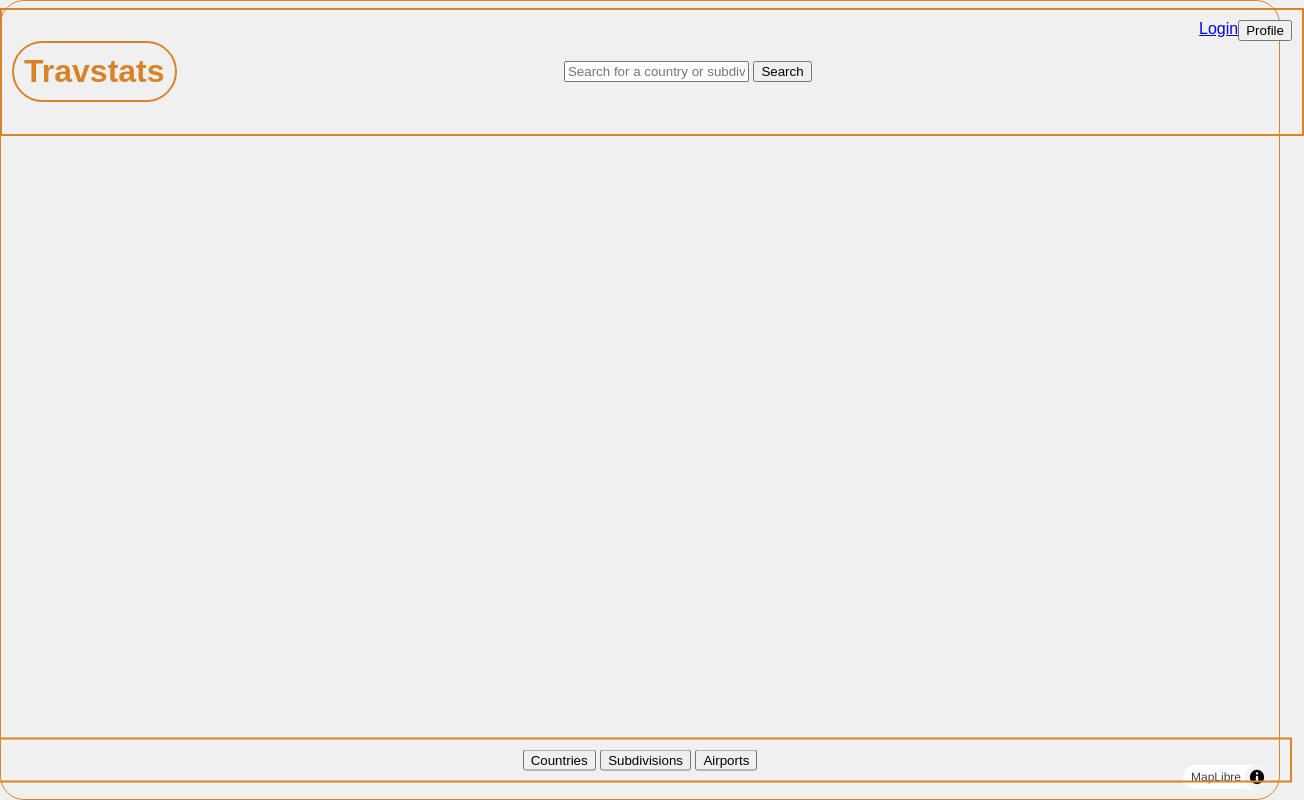
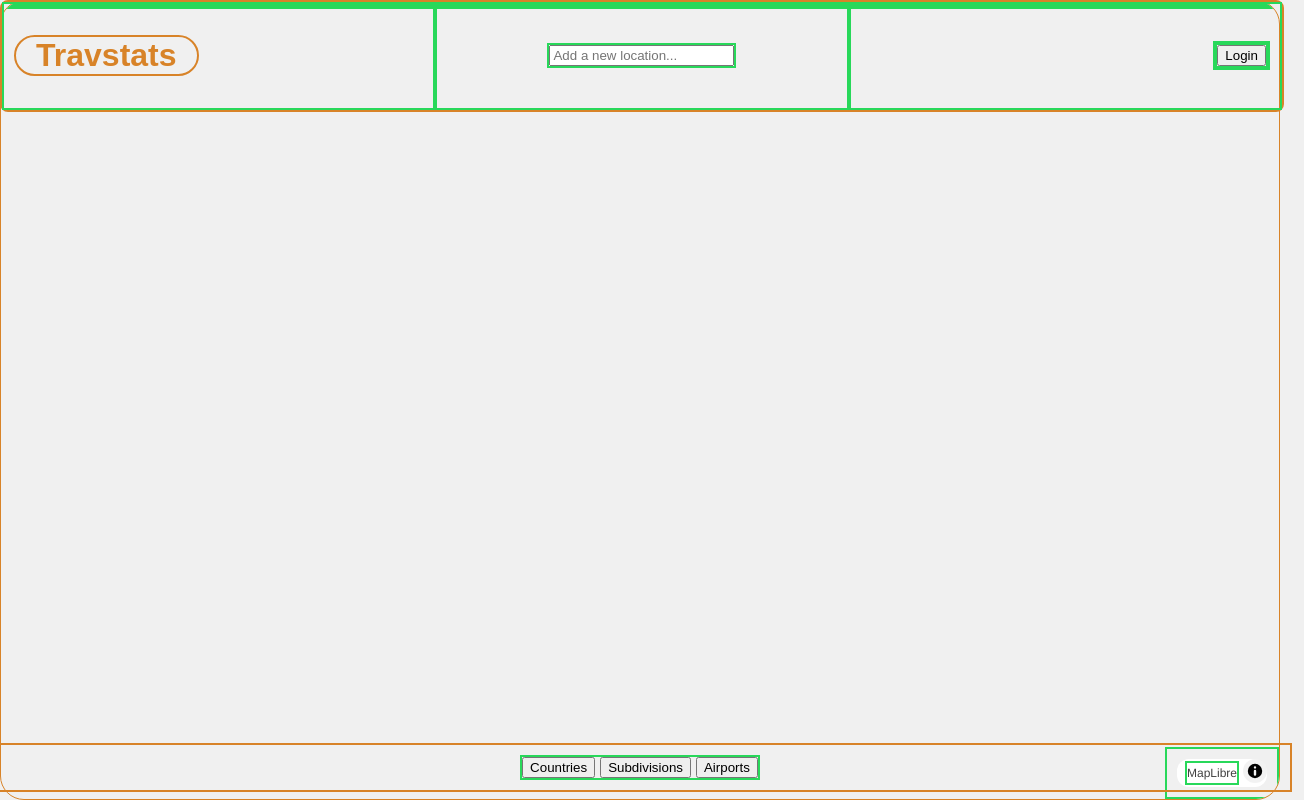
Before and after one commit to scptrx/travstats, a plain HTML site: page frontend/index.html in a window 1280 px wide. Shown: the whole page, 1304 px wide, since content can reach past the window. Drawn offline with nearby package versions, Linux system fonts and the light colour scheme; no server answers.

Commit message:
style  changes

```diff
--- a/frontend/index.html
+++ b/frontend/index.html
@@ -4,6 +4,8 @@
     <meta charset="UTF-8">
     <title>Travstats</title>
     <link rel="stylesheet" href="style/base.css">
+    <link rel="stylesheet" href="style/gui.css">
+    <link rel="stylesheet" href="style/map.css">
 
     <script src="https://unpkg.com/maplibre-gl@^5.13.0/dist/maplibre-gl.js"></script>
     <link href="https://unpkg.com/maplibre-gl@^5.13.0/dist/maplibre-gl.css" rel="stylesheet" />
@@ -12,25 +14,34 @@
     <div id="map"></div>
 
     <div id="gui-top">
-        <h1>Travstats</h1>
-
-        <div id="searchbox">
-            <input type="text" id="searchInput" placeholder="Search for a country or subdivision...">
-            <button id="searchButton">Search</button>
+        <div>
+            <h1>Travstats</h1>
         </div>
 
-        <div id="login"> <a href="login.html">Login</a></div>
+        <div>
+            <div id="searchbox">
+                <input type="text" id="searchInput" placeholder="Add a new location...">
+                <!-- <button id="searchButton">Search</button> -->
+            </div>
+        </div>
 
-        <div id="profile-picture">
+        <div>
+            <div id="buttons-row">
+                <div id="login">
+                    <button id="loginButton" type="button" onclick="location.href='login.html'">Login</button>
+                </div>
+                <!-- <div id="profile-picture">
+                    <button id="profile">Profile</button>
+                </div> -->
+            </div>
+
             <!-- <img src="images/profile.jpg" alt="Profile Picture" width="100" height="100"> -->
-            <button id="profile">Profile</button>
             <!-- <div id="profile-info"> -->
                 <!-- <p id="name">Name: John Travel</p> -->
                 <!-- <p id="email">Email: john.travel@example.com</p> -->
                 <!-- <p id="stats"><a href="profile.html">Statistics</a></p> -->
             <!-- </div> -->
         </div>
-        <!-- <div id="profile-container"></div> -->
     </div>
 
     <div id="gui-bottom">
--- a/frontend/style/base.css
+++ b/frontend/style/base.css
@@ -4,6 +4,7 @@
     --font-family: Arial, sans-serif;
     --font-size: 16px;
     --border-radius: 8px;
+    --padding: 10px;
 }
 
 body {
@@ -11,65 +12,13 @@ body {
     font-size: var(--font-size);
     background-color: var(--secondary-color);
     overflow: hidden;
-
-    /* margin: 20px; */
-    /* padding: 20px; */
-}
-
-#gui-top {
-    border: #d88328 2px solid;
-    position: absolute;
-    /* justify-content: center; */
-    display: flex;
-    top: 5;
-    left: 0;
-    width: 100vw;
-    padding: 10px;
-}
-
-#searchbox {
-    display: block;
-    width: fit-content;
-    margin: 0 auto;
-    align-self: center;
-}
-
-#gui-bottom {
-    border: #d88328 2px solid;
-
-    position: absolute;
-    justify-content: center;
-    left: 50%;
-    top: 95%;
-    transform: translate(-50%, -50%);
-    width: 100vw;
-    padding: 10px;
-    display: flex;
-}
-
-
-#map {
-    position: absolute;
-    border: 1px solid var(--primary-color);
-    border-radius: 24px;
-    width: 100vw;
-    height: 100vh;
-    top: 50%;
-    left: 50%;
-    transform: translate(-50%, -50%);
-    box-sizing: border-box;
-
-}
-
-#buttons-row {
-
 }
 
 h1 {
     color: var(--primary-color);
     background-color: var(--secondary-color);
     border: #d88328 2px solid;
-    padding: 10px;
+    padding: 0 calc(var(--padding) * 2);
     border-radius: 50px;
     text-align: center;
     width: fit-content;
--- /dev/null
+++ b/frontend/style/gui.css
@@ -0,0 +1,64 @@
+#gui-top > div {
+    flex: 1;
+    display: flex;
+    justify-content: center;
+    align-items: center;
+}
+
+div {
+    border: #28d85a 2px solid; /* debug */
+}
+
+#gui-top > div:first-child {
+    justify-content: flex-start;
+    align-items: flex-start;
+    padding: var(--padding);
+}
+
+#gui-top > div:nth-child(2) {
+    align-items: flex-start;
+    justify-content: center;
+}
+
+#gui-top > div:last-child {
+    justify-content: flex-end;
+    align-items: center;
+    padding: 0 var(--padding);
+}
+
+
+#gui-top {
+    border: #d88328 2px solid;
+    border-radius: var(--border-radius);
+    position: fixed;
+    justify-content: center;
+    display: flex;
+    top: 0;
+    left: 0;
+    width: 100vw;
+}
+
+#gui-bottom {
+    border: #d88328 2px solid;
+    position: fixed;
+    justify-content: center;
+    left: 50%;
+    bottom: 1%;
+    transform: translateX(-50%);
+    width: 100vw;
+    padding: var(--padding);
+    display: flex;
+}
+
+#searchbox {
+    display: block;
+    width: fit-content;
+    margin: 0 auto;
+    align-self: center;
+}
+
+#buttons-row {
+    display: flex;
+    justify-content: center;
+    gap: 5px;
+}
--- /dev/null
+++ b/frontend/style/map.css
@@ -0,0 +1,11 @@
+#map {
+    position: absolute;
+    border: 1px solid var(--primary-color);
+    border-radius: 24px;
+    width: 100vw;
+    height: 100vh;
+    top: 50%;
+    left: 50%;
+    transform: translate(-50%, -50%);
+    box-sizing: border-box;
+}
```
